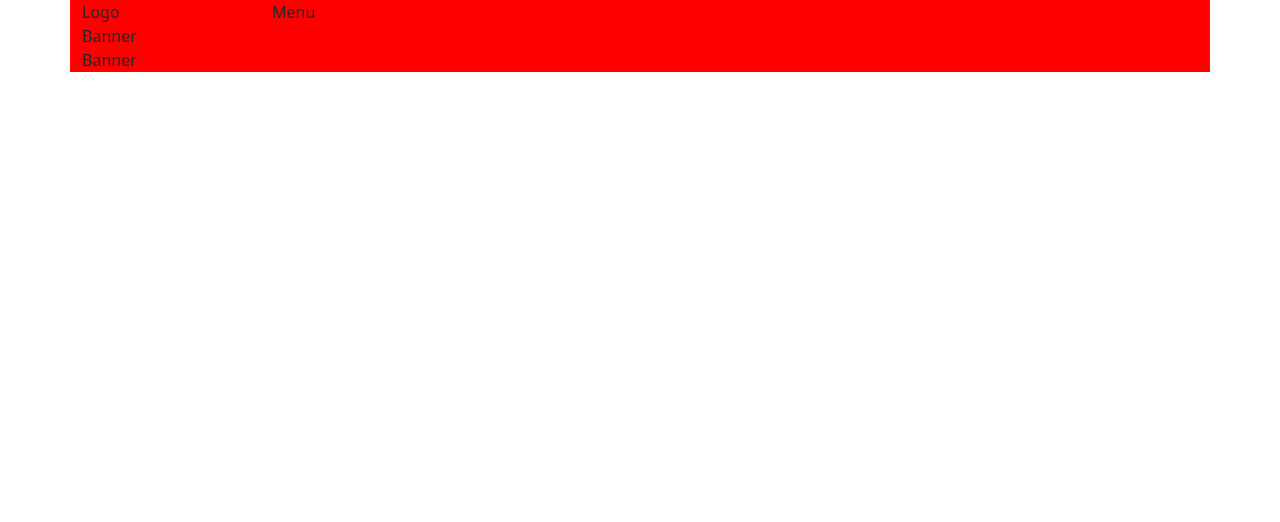
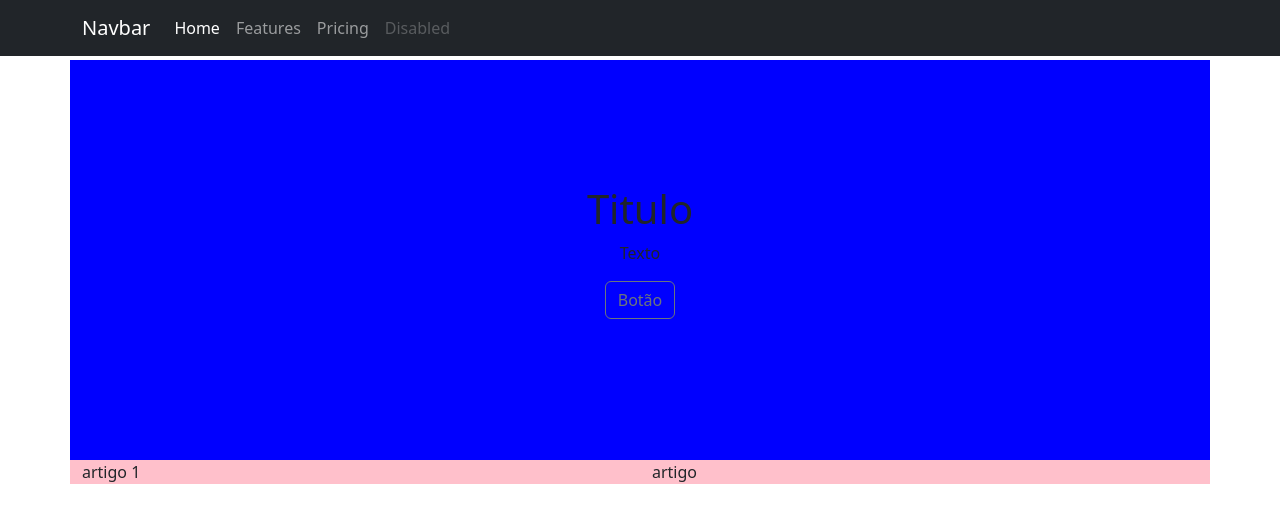
Before and after one commit to Lucas-Perroni/html-bootstrap, a plain HTML site: page index.html in a window 1280 px wide. Drawn offline with Linux system fonts and the light colour scheme.

Commit message:
Novo NavBar e Banner

```diff
--- /dev/null
+++ b/css/template.css
@@ -0,0 +1,8 @@
+#banner{
+    background: blue;
+    margin-top: 60px;
+    min-height: 400px;
+}
+#article1{
+    background: pink;
+}
--- a/index.html
+++ b/index.html
@@ -5,39 +5,75 @@
     <meta name="viewport" content="width=device-width, initial-scale=1">
     <title>Bootstrap demo</title>
     <link href="css/bootstrap.min.css" rel="stylesheet">
+    <link href="css/template.css" rel="stylesheet">
   </head>
 
   <style>
-    div{
+    /* div{
         background: red;
-    }
-    article{
-      background: skyblue;
-    }
+    } */
   </style>
 
 
   <body>
+
     <header>
+
+      <nav class="navbar navbar-expand-lg fixed-top navbar-dark bg-dark">
+        <!-- bg - backgroud -->
         <div class="container">
-            <div class="row">
-                <div class="col-md-2 col-sm-12">Logo</div>
-                <div class="col-md-10 col-sm-12">Menu</div>
+          <!-- container - centralizar o ceonteudo  -->
+          <a class="navbar-brand" href="#">Navbar</a>
+          <button class="navbar-toggler" type="button" data-bs-toggle="collapse" data-bs-target="#navbarNav" aria-controls="navbarNav" aria-expanded="false" aria-label="Toggle navigation">
+            <span class="navbar-toggler-icon"></span>
+          </button>
+          <div class="collapse navbar-collapse" id="navbarNav">
+            <ul class="navbar-nav">
+              <!-- ul - lista -->
+              <li class="nav-item">
+                <a class="nav-link active" aria-current="page" href="#">Home</a>
+              </li>
+              <li class="nav-item">
+                <a class="nav-link" href="#">Features</a>
+              </li>
+              <li class="nav-item">
+                <a class="nav-link" href="#">Pricing</a>
+              </li>
+              <li class="nav-item">
+                <a class="nav-link disabled">Disabled</a>
+              </li>
+            </ul>
+          </div>
+        </div>
+      </nav>
+
+    </header>
+
+    <section>
+
+        <article id="banner" class="container">
+          <div class="row">
+            <div  class="col text-center" style="padding-top: 125px;">
+              <h1>Titulo</h1>
+              <p>Texto</p>
+              <button class="btn btn-outline-secondary">Botão</button>
             </div>
-        </div>
-    </header>
-    <section>
-        <article class="container">
-          <div class="row">
-            <div class="col-md-12 col-sm-12">Banner</div>
           </div>
         </article>
-        <article class="container">
+
+        <article id="article1" class="container">
           <div class="row">
-            <div class="col-md-12 col-sm-12">Banner</div>
+            <div class="col-md-6 col-sm-12">
+              artigo 1
+            </div>
+            <div class="col-md-6 col-sm-12">
+              artigo
+            </div>
           </div>
         </article>
+
     </section>
+
     <script src="js/bootstrap.bundle.min.js"></script>
   </body>
 </html>
```
